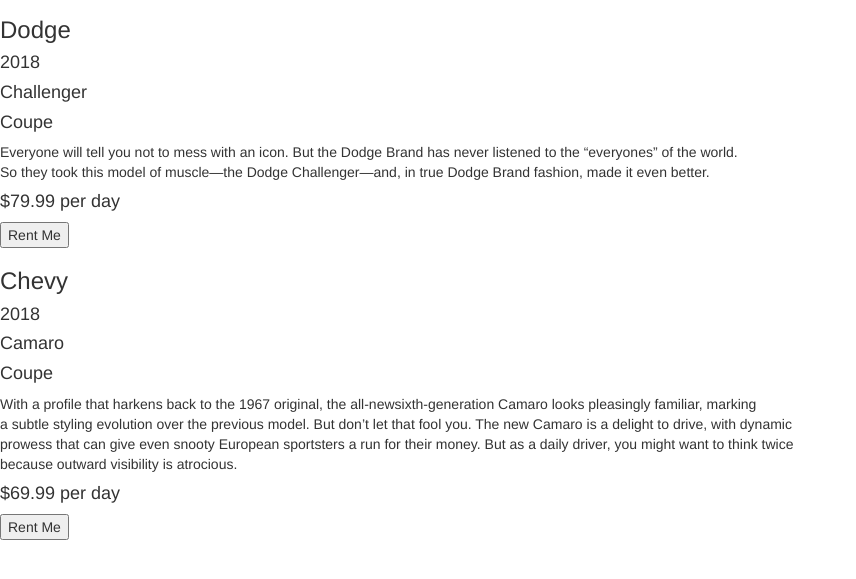
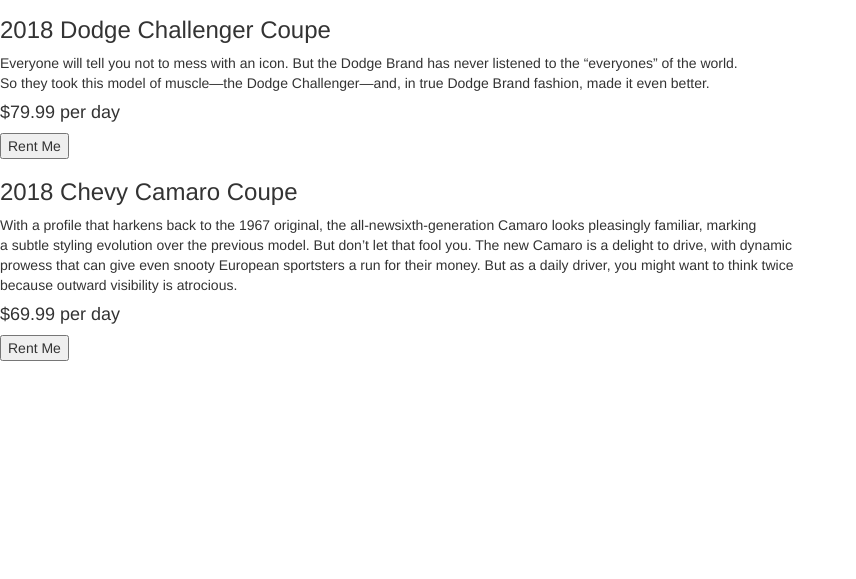
Before and after one commit to JCarlos831/codeschool-angularjs, a website: page index.html in a window 1280 px wide. Shown: the part 63-642 px from the top of the page, without its empty margins (0-856 px from the left). Drawn offline with nearby package versions, Linux system fonts and the light colour scheme.

Commit message:
Cleaned up product header in html

```diff
--- a/index.html
+++ b/index.html
@@ -12,10 +12,7 @@
     <h1 class="text-center">{{"Juan's Car Rentals"}}</h1>
 
     <div ng-repeat="product in rental.products">
-        <h3>{{product.make}}</h3>
-        <h4>{{product.year}}</h4>
-        <h4>{{product.model}}</h4>
-        <h4>{{product.type}}</h4>
+        <h3>{{product.year}} {{product.make}} {{product.model}} {{product.type}}</h3>
         <p>{{product.description}}</p>
         <h4>{{product.price | currency}} per day</h4>
         <button ng-show="product.available">Rent Me</button>
```
